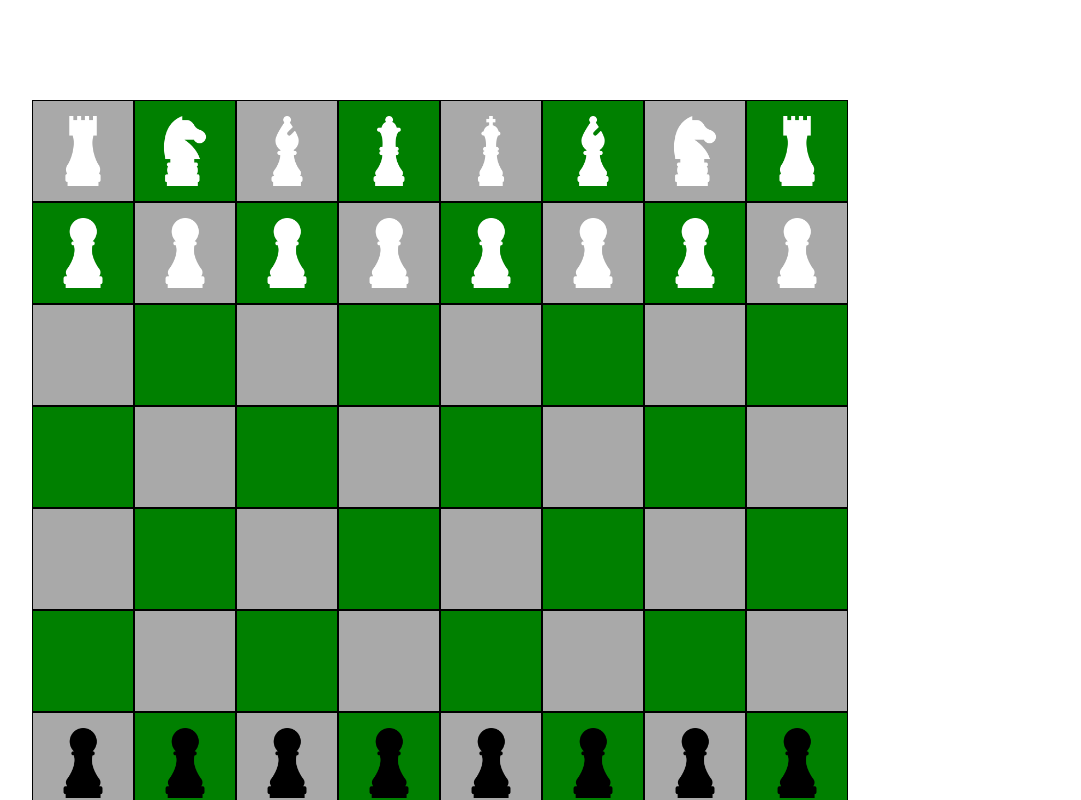
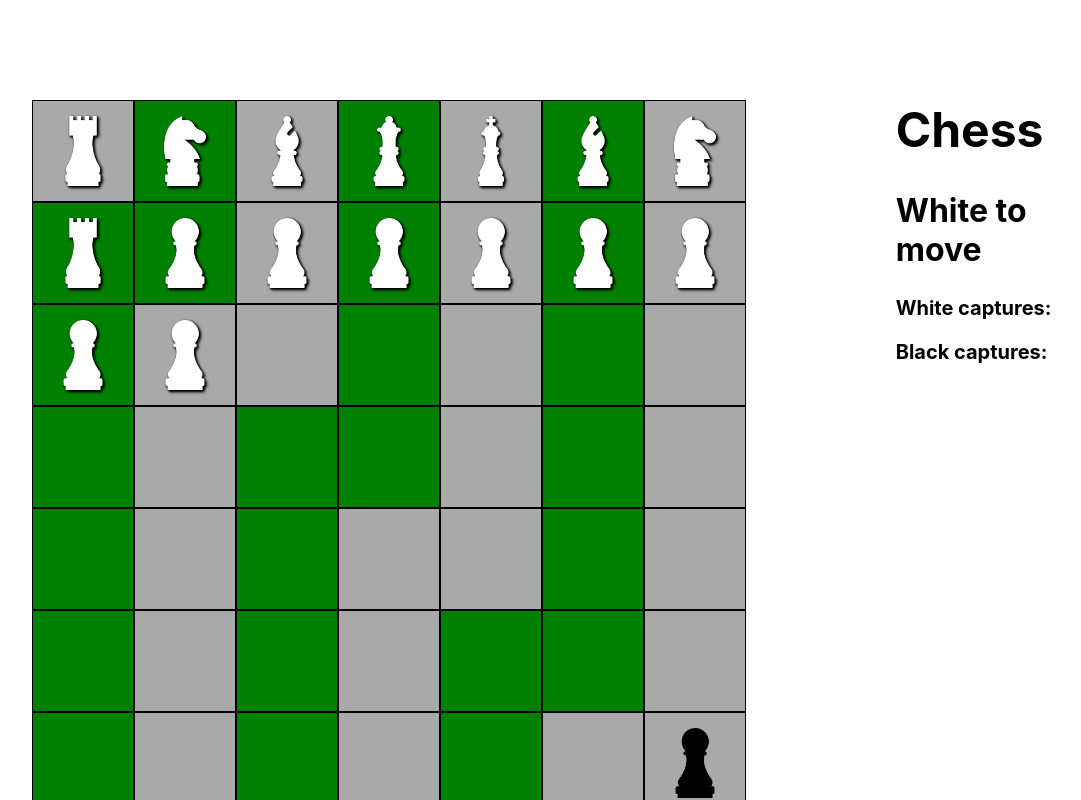
Before and after one commit to sberbom/chess_frontend, a React (Create React App) app: page / in a window 1280 px wide. Shown: the top 800 px of the page, without its empty margins (68-1149 px from the left). Built offline with nearby package versions, Linux system fonts and the light colour scheme.

Commit message:
created info display

```diff
--- a/src/components/board.tsx
+++ b/src/components/board.tsx
@@ -4,11 +4,20 @@ import "../styles/board.css"
 import { useState } from "react"
 import { getAllowedMoves, isCheck, isStaleMate } from "../utlis/chess_utils"
 import PieceSelector from "./piece_selector"
+import Captures from "./captures"
 
 //v2
-//Take piece
-//Information display
 //Reponsive design
+
+//v3
+//Bot v1 random
+
+//v4
+//Bot v2 greedy
+//Score
+
+
+
 
 const Board = () => {
 
@@ -32,6 +41,8 @@ const Board = () => {
     const [pawnToPromote, setPwanToPromote] = useState(-1)
     const [castleInformation, setCastleInformation] = useState(defualtCastleInformation)
     const [previousMove, setPreviousMove] = useState(defualtMove)
+    const [blackCaptures, setBlackCaptures] = useState<string[]>([])
+    const [whiteCaptures, setWhiteCaptures] = useState<string[]>([])
 
     const getSelectedTiles = () => {
         let selectedTiles = []
@@ -125,6 +136,13 @@ const Board = () => {
                         updatedBoard[selectedRow][selectedColumn+1] = "";
                     }
                 }
+                //Add to capture
+                if(boardState[Math.floor(index/8)][index%8][0] === "b") {
+                    setWhiteCaptures([...whiteCaptures, boardState[Math.floor(index/8)][index%8]])
+                }
+                else if(boardState[Math.floor(index/8)][index%8][0] === "w") {
+                    setBlackCaptures([...blackCaptures, boardState[Math.floor(index/8)][index%8]])
+                }
                 setBoardState(updatedBoard)
                 updateCastleInformation(index)
                 setWhiteMove(!whiteMove)
@@ -170,7 +188,15 @@ const Board = () => {
             <div className="board">
                 {tiles}
             </div>
-            {isPawnPromotion && <PieceSelector white={!whiteMove} getPiece={promotePawn}/>}
+            <div className="info-display">
+                <h1>Chess</h1>
+                <h2>{whiteMove ? "White" : "Black"} to move</h2>
+                <h3>White captures:</h3>
+                <Captures pieces={whiteCaptures} />
+                <h3>Black captures:</h3>
+                <Captures pieces={blackCaptures} />
+                {isPawnPromotion && <PieceSelector white={!whiteMove} getPiece={promotePawn}/>}
+            </div>
         </div>
     )
 }
--- /dev/null
+++ b/src/components/captures.tsx
@@ -0,0 +1,19 @@
+import Piece from "./piece"
+
+interface IProps {
+    pieces: string[]
+}
+
+const Captures = ({pieces}: IProps) => {
+    let piecesToRender = pieces.sort().map((piece, index) =>
+        <Piece piece={piece} key={index}/>
+    )
+
+    return(
+        <>
+            {piecesToRender}
+        </>
+    )
+}
+
+export default Captures;
--- a/src/components/piece.tsx
+++ b/src/components/piece.tsx
@@ -32,17 +32,17 @@ const Piece = ({piece, onClick}: IProps) => {
         case "bK":
             return <img src={bKing} className={"piece"} alt="bKing" onClick={onClick}/>
         case "wP":
-            return <img src={wpawn} className={"piece"} alt="wPawn" onClick={onClick}/>
+            return <img src={wpawn} className={"piece  whitePiece"} alt="wPawn" onClick={onClick}/>
         case "wB":
-            return <img src={wBishop} className={"piece"} alt="wBishop" onClick={onClick}/>
+            return <img src={wBishop} className={"piece  whitePiece"} alt="wBishop" onClick={onClick}/>
         case "wKn":
-            return <img src={wKnight} className={"piece"} alt="wKnight" onClick={onClick}/>
+            return <img src={wKnight} className={"piece  whitePiece"} alt="wKnight" onClick={onClick}/>
         case "wQ":
-            return <img src={wQeen} className={"piece"} alt="wQueen" onClick={onClick}/>
+            return <img src={wQeen} className={"piece  whitePiece"} alt="wQueen" onClick={onClick}/>
         case "wR":
-            return <img src={wRook} className={"piece"} alt="wRook" onClick={onClick}/>
+            return <img src={wRook} className={"piece  whitePiece"} alt="wRook" onClick={onClick}/>
         case "wK":
-            return <img src={wKing} className={"piece"} alt="wKing" onClick={onClick}/>
+            return <img src={wKing} className={"piece  whitePiece"} alt="wKing" onClick={onClick}/>
         default:
             return null;
     }
--- a/src/components/piece_selector.tsx
+++ b/src/components/piece_selector.tsx
@@ -9,6 +9,8 @@ interface IProps {
 const PieceSelector = ({white, getPiece}: IProps) => {
     if(white) {
         return (
+            <>
+                <h2>Promote pawn</h2>
                 <div className="pieceSelectorContainer">
                         <Piece piece={"wP"} onClick={() => getPiece("wP")}/>
                         <Piece piece={"wR"} onClick={() => getPiece("wR")}/>
@@ -16,10 +18,13 @@ const PieceSelector = ({white, getPiece}: IProps) => {
                         <Piece piece={"wB"} onClick={() => getPiece("wB")}/>
                         <Piece piece={"wQ"} onClick={() => getPiece("wQ")}/>
                 </div>
+            </>
         )
     }
     else {
         return (
+            <>
+                <h2>Promote pawn</h2>
                 <div className="pieceSelectorContainer">
                         <Piece piece={"bP"} onClick={() => getPiece("bP")}/>
                         <Piece piece={"bR"} onClick={() => getPiece("bR")}/>
@@ -27,6 +32,7 @@ const PieceSelector = ({white, getPiece}: IProps) => {
                         <Piece piece={"bB"} onClick={() => getPiece("bB")}/>
                         <Piece piece={"bQ"} onClick={() => getPiece("bQ")}/>
                 </div>
+            </>
         )
     }
 }
--- a/src/styles/board.css
+++ b/src/styles/board.css
@@ -8,3 +8,21 @@
     display: flex;
     margin: 100px;
 }
+
+.info-display {
+    padding-left: 75px;
+    text-align: left;
+}
+
+.info-display > h1{
+    font-size: 3rem;
+    margin-top: 0;
+}
+
+.info-display > h2 {
+    font-size: 2rem;
+}
+
+.info-display > h3 {
+    font-size: 1.25rem;
+}
--- a/src/styles/piece.css
+++ b/src/styles/piece.css
@@ -7,3 +7,8 @@
 .piece:hover {
     cursor: pointer;
 }
+
+.whitePiece {
+    filter: drop-shadow(1px 1px 1px black)
+            drop-shadow(1px 1px 1px black);
+}
--- a/src/styles/piece_selector.css
+++ b/src/styles/piece_selector.css
@@ -1,6 +1,4 @@
 .pieceSelectorContainer {
-    background-color: darkgray;
     width: 500px;
     height: 100px;
-    margin-left: 100px;
 }
```
Lines whose indentation alone changed are shown as unchanged.
